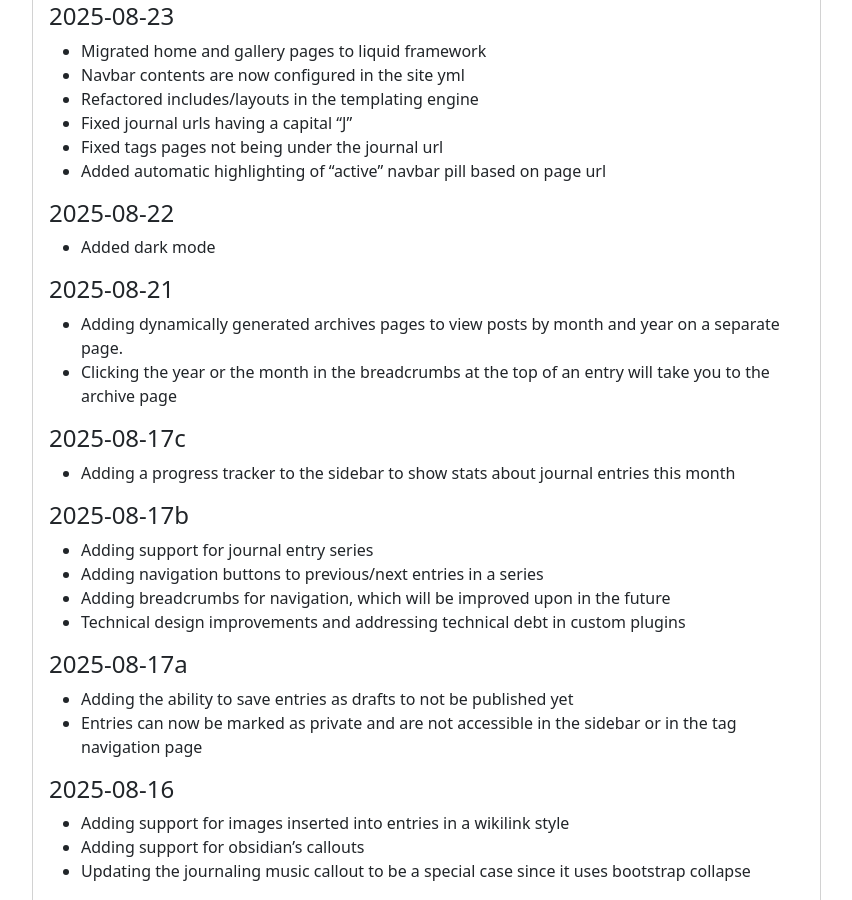
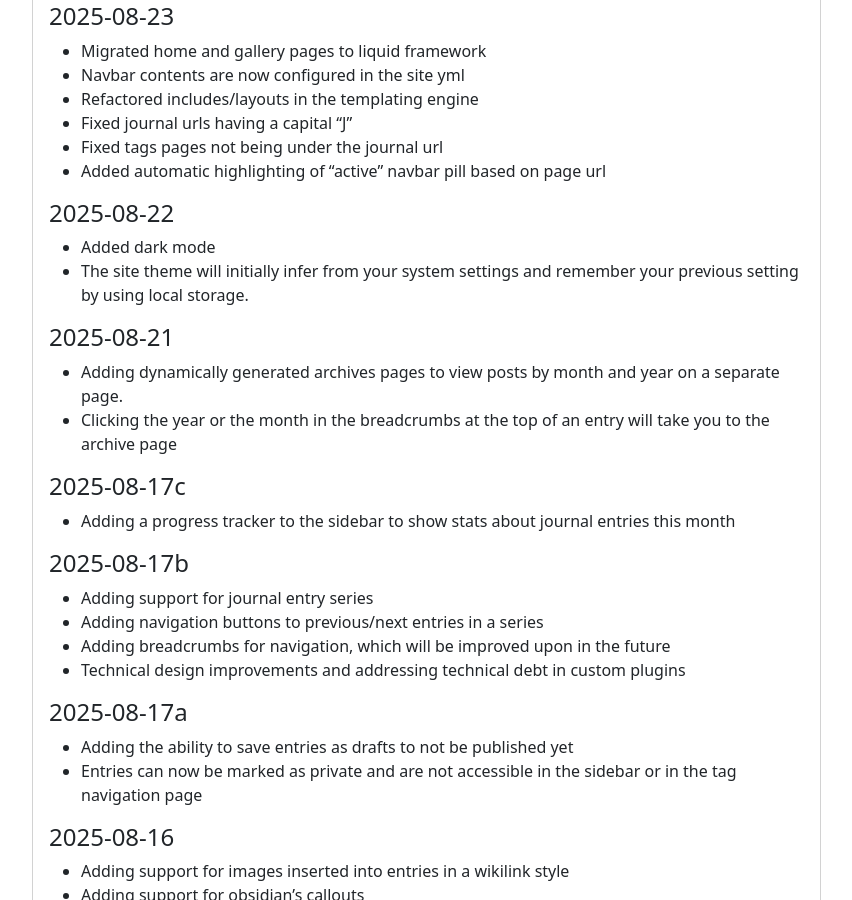
Before and after one commit to SabinDarkstone/SabinDarkstone.github.io, a Jekyll site: the page built from site/_journal/welcome.md, in a window 1280 px wide and 900 px high, scrolled down 864 px. Shown: the whole window, without its empty margins (353-1205 px from the left). Built offline with Jekyll 4.4.1, drawn with Linux system fonts in a browser that asks for light colours; some of the changed lines change nothing that is shown.

Commit message:
manual journal commit 2025-08-24 09:05:40

```diff
--- a/site/_journal/welcome.md
+++ b/site/_journal/welcome.md
@@ -1,7 +1,7 @@
 ---
 layout: journal
 title: Welcome
-modified: 2025-08-22T17:39:46-04:00
+modified: 2025-08-24T09:00:43-04:00
 created: 2025-07-27 14:18:34
 tags:
   - ideas
@@ -36,6 +36,7 @@ Welcome to my journal!
 
 #### 2025-08-22
 - Added dark mode
+- The site theme will initially infer from your system settings and remember your previous setting by using local storage.
 
 #### 2025-08-21
 - Adding dynamically generated archives pages to view posts by month and year on a separate page.
```
